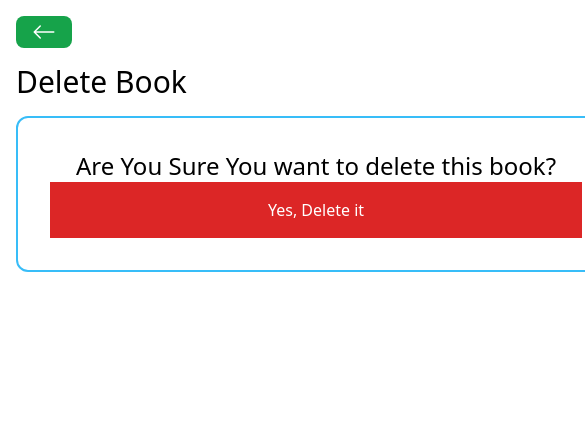
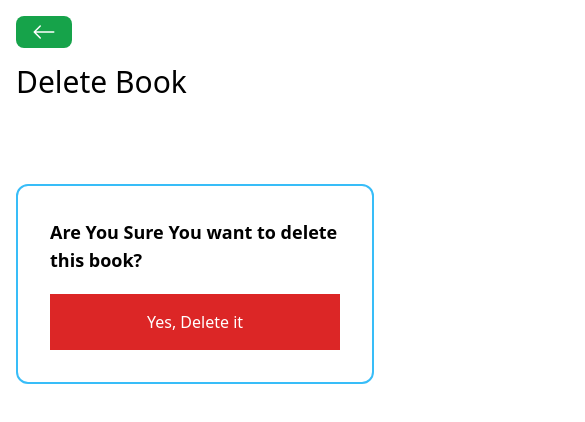
Before and after one commit to IrsanJam/MERN_BOOK_STORE, a React (Vite) app in the folder frontend/: page /books/delete/1 in a window 390 px wide. Shown: the top 422 px of the page, 585 px wide, since content can reach past the window. Built offline with nearby package versions, Linux system fonts and the light colour scheme.

Commit message:
feat: responsive design (#13)
* update json

* update folder-frontend

* add vercel.json

* resolve: cors

* add update vercel.json

* update

* update api

* update credentials

* update data

* update data

* update dataku

* add update

* update data

```diff
--- a/frontend/src/pages/CreateBook.jsx
+++ b/frontend/src/pages/CreateBook.jsx
@@ -40,7 +40,7 @@ const CreateBook = () => {
       <BackButton />
       <h1 className="text-3xl my-4">Create Book</h1>
       {loading ? <Spinner /> : ""}
-      <div className="flex flex-col border-green-200 border-2 rounded-xl w-[600px] p-4 mx-auto">
+      <div className="flex flex-col border-green-200 border-2 rounded-xl md:w-[600px] w-full p-4 mx-auto">
         <div className="my-4">
           <label className="text-xl mr-4 text-gray-500">Title</label>
           <input type="text" value={title} onChange={(e) => setTitle(e.target.value)} className="border-2 rounded-md border-slate-100 px-4 py-2 w-full" />
--- a/frontend/src/pages/DeleteBook.jsx
+++ b/frontend/src/pages/DeleteBook.jsx
@@ -34,8 +34,8 @@ const DeleteBook = () => {
       <BackButton />
       <h1 className="text-3xl my-4">Delete Book</h1>
       {loading ? <Spinner /> : ""}
-      <div className="flex flex-col items-center border-2 border-sky-400 rounded-xl w-[600px] p-8 mx-auto">
-        <h3 className="text-2xl">Are You Sure You want to delete this book?</h3>
+      <div className="flex flex-col items-center border-2 mt-[10vh] border-sky-400 rounded-xl md:w-[600px] w-full p-8 gap-5 mx-auto">
+        <h3 className="md:text-2xl text-lg font-semibold">Are You Sure You want to delete this book?</h3>
         <button className="p-4 bg-red-600 text-white w-full" onClick={handleDeleteBook}>
           Yes, Delete it
         </button>
--- a/frontend/src/pages/EditBook.jsx
+++ b/frontend/src/pages/EditBook.jsx
@@ -58,7 +58,7 @@ const EditBook = () => {
       <BackButton />
       <h1 className="text-3xl my-4">Edit Book</h1>
       {loading ? <Spinner /> : ""}
-      <div className="flex flex-col border-green-200 border-2 rounded-xl w-[600px] p-4 mx-auto">
+      <div className="flex flex-col border-green-200 border-2 rounded-xl md:w-[600px] w-full p-4 mx-auto">
         <div className="my-4">
           <label className="text-xl mr-4 text-gray-500">Title</label>
           <input type="text" value={title} onChange={(e) => setTitle(e.target.value)} className="border-2 borde-slate-100 px-4 py-2 w-full rounded-md" />
```
